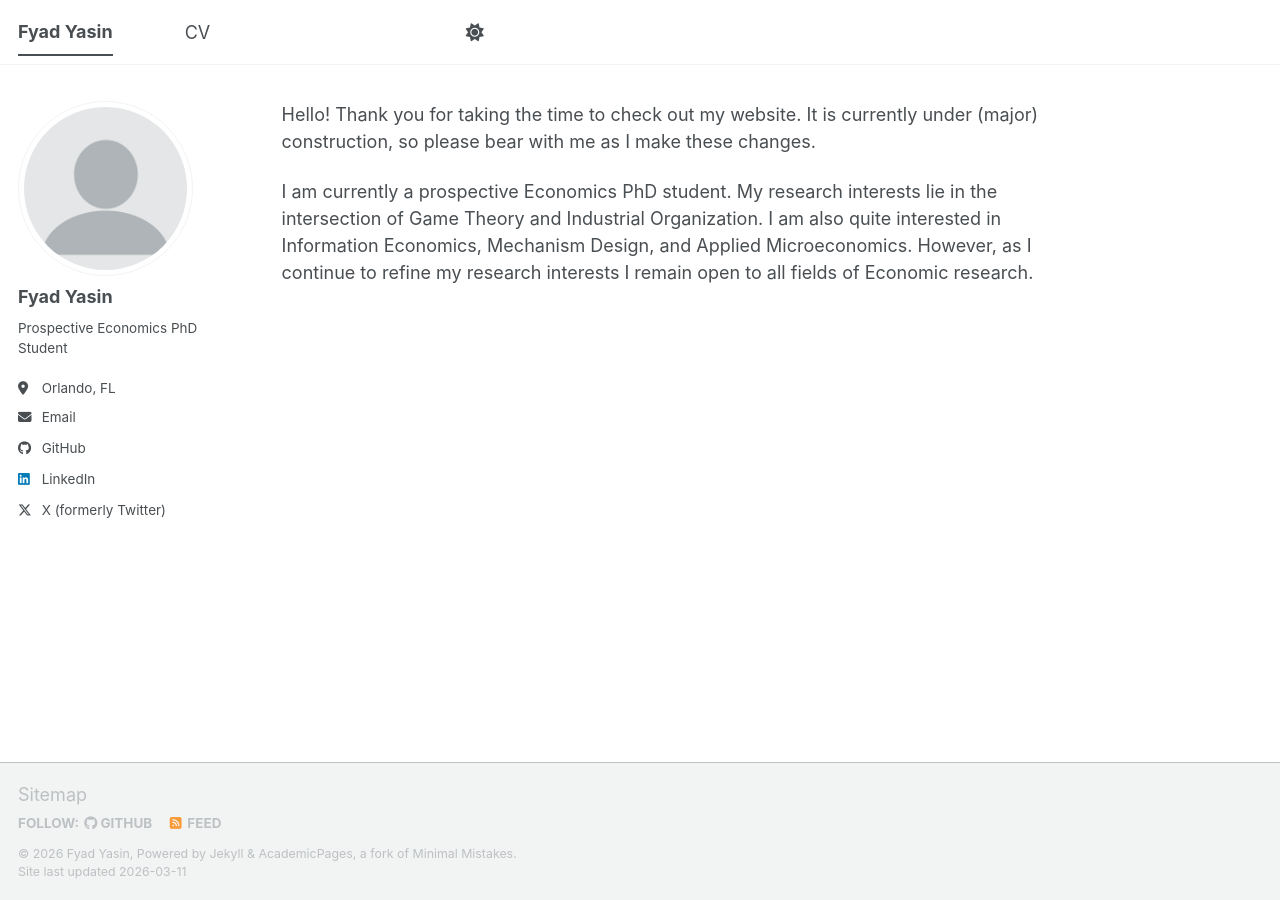
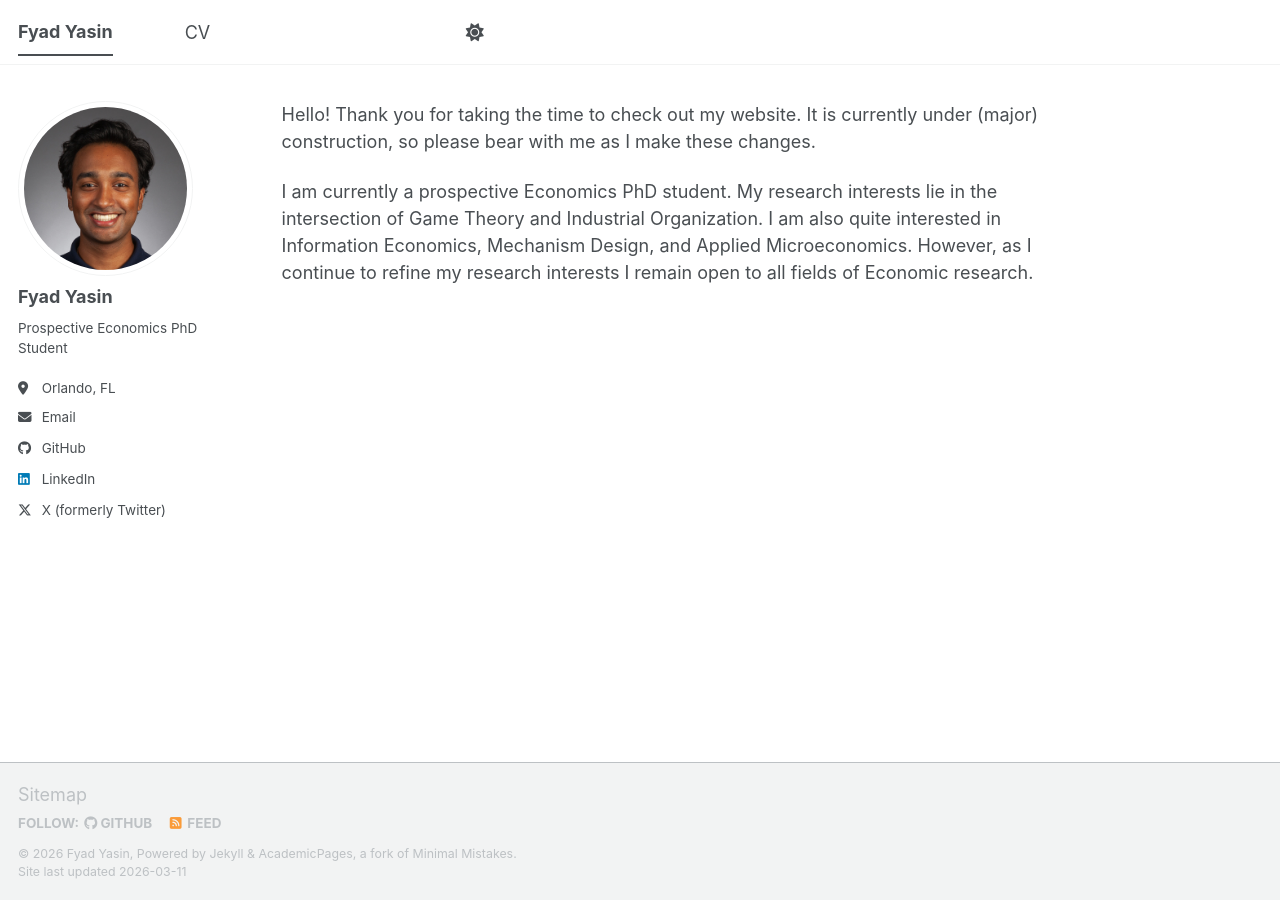
Before and after one commit to F-Yasin/f-yasin.github.io, a Jekyll site: the page built from _pages/about.md, in a window 1280 px wide. Built offline with Jekyll 4.4.1, drawn with Linux system fonts in a browser that asks for light colours; a script bundle is joined from its source files by our own code; library files that are not in the unit come from our copies.

Commit message:
Update author avatar image in config

```diff
--- a/_config.yml
+++ b/_config.yml
@@ -23,7 +23,7 @@ repository               : "f-yasin/f-yasin.github.io"
 #               Additional customization can be done by editing /_includes/author-profile.html
 author:
   # Biographic information
-  avatar           : "profile.png"
+  avatar           : "FYasin-Image.jpg"
   name             : "Fyad Yasin"
   pronouns         : # example: "she/her"
   bio              : "Prospective Economics PhD Student"
```
